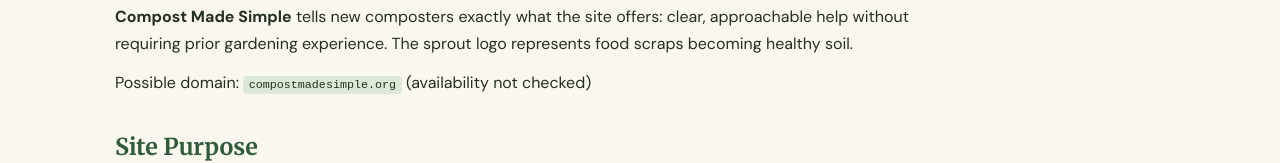
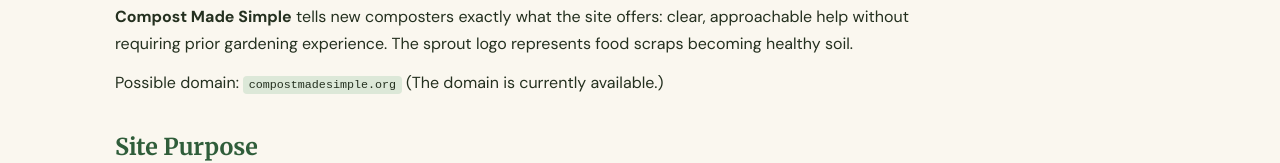
Before and after one commit to davik4life/wdd131, a plain HTML site: page project/siteplan.html in a window 1280 px wide. Shown: the part 331-494 px from the top of the page. Drawn offline with Linux system fonts and the light colour scheme.

Commit message:
Updated the availability of the proposed domain

```diff
--- a/project/siteplan.html
+++ b/project/siteplan.html
@@ -33,7 +33,7 @@
         <section aria-labelledby="site-name-heading">
             <h2 id="site-name-heading">Site Name</h2>
             <p><strong>Compost Made Simple</strong> tells new composters exactly what the site offers: clear, approachable help without requiring prior gardening experience. The sprout logo represents food scraps becoming healthy soil.</p>
-            <p class="domain-note">Possible domain: <code>compostmadesimple.org</code> (availability not checked)</p>
+            <p class="domain-note">Possible domain: <code>compostmadesimple.org</code> (The domain is currently available.)</p>
         </section>
 
         <section aria-labelledby="purpose-heading">
```
